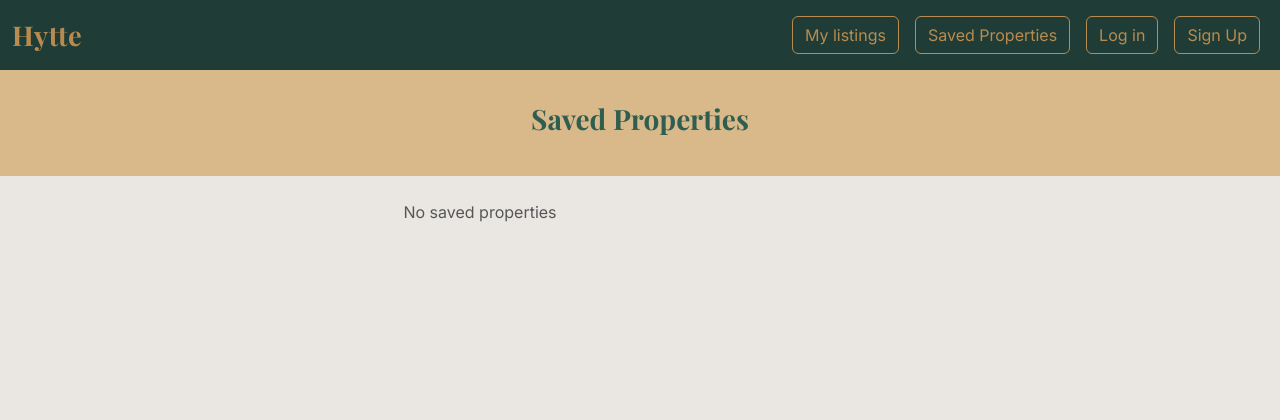
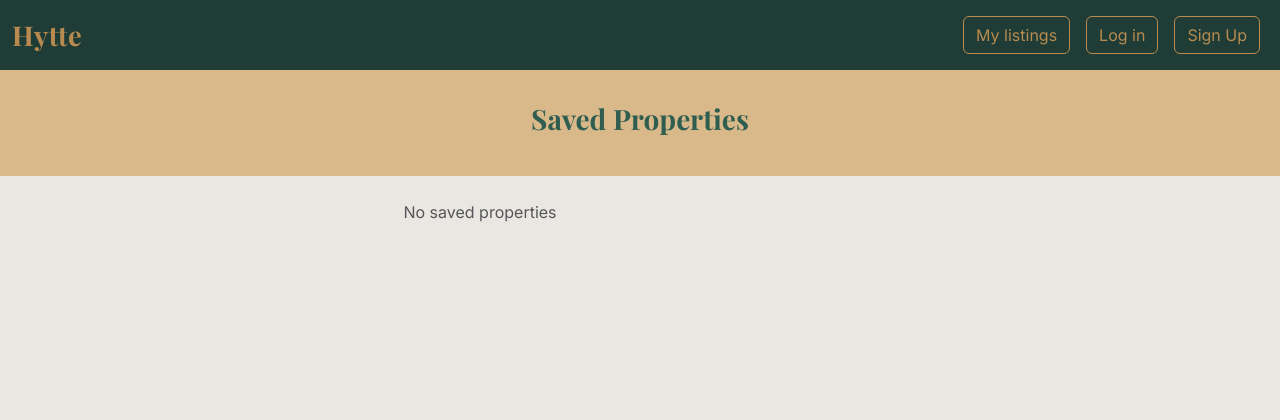
Before and after one commit to OKjellevoll/RapidWebDev, a Flask app: page /bookmarks.html in a window 1280 px wide. Shown: the top 420 px of the page. Run offline with Flask 3, Linux system fonts and the light colour scheme; the visitor is signed in with stand-in values (Sample User, id 1); data comes from the database, SQL or seed files in the repository; both versions use the stored data as it was after the commit.

Commit message:
last changes before demo

```diff
--- a/project/templates/bookmarks.html
+++ b/project/templates/bookmarks.html
@@ -28,8 +28,13 @@
 
                 <div class="ms-auto d-flex ">
 
-                    <form class="p-2 d-flex"><a href="listings.html" class="btn btnNav">My listings</a></form>
-                    <form class="p-2 d-flex"><a href="bookmarks.html" class="btn btnNav">Saved Properties</a></form>
+                    {% if session.get('role') == 'seller' %}
+                        <form class="p-2 d-flex"><a href="{{ url_for('listings') }}" class="btn btnNav">My listings</a></form>
+                    {% endif %}
+
+                    {% if session.get('role') == 'buyer' %}
+                        <form class="p-2 d-flex"><a href="{{ url_for('getBookmarks') }}" class="btn btnNav">Saved Properties</a></form>
+                    {% endif %}
 
 
                     <form class="d-flex p-2">
--- a/project/templates/index.html
+++ b/project/templates/index.html
@@ -32,14 +32,13 @@
                         <button class="btn btnNav" type="submit">Search</button>
                     </form>
                     <!--Using Jinja to make listings page available just for owners in the navbar-->
-                    <!--
+
                     {% if session.get('role') == 'seller' %}
                         <form class="p-2 d-flex"><a href="{{ url_for('listings') }}" class="btn btnNav">My listings</a></form>
                     {% endif %}
                     {% if session.get('role') == 'buyer' %}
                         <form class="p-2 d-flex"><a href="{{ url_for('getBookmarks') }}" class="btn btnNav">Saved Properties</a></form>
                     {% endif %}
-                    -->
                     <!-- ============================================================ -->
                     <!-- SECTION B - Vinod: Dynamic Navbar (Login / Register / Logout) -->
                     <!-- ============================================================ -->
```
Also changed, not shown: RWD.db.
